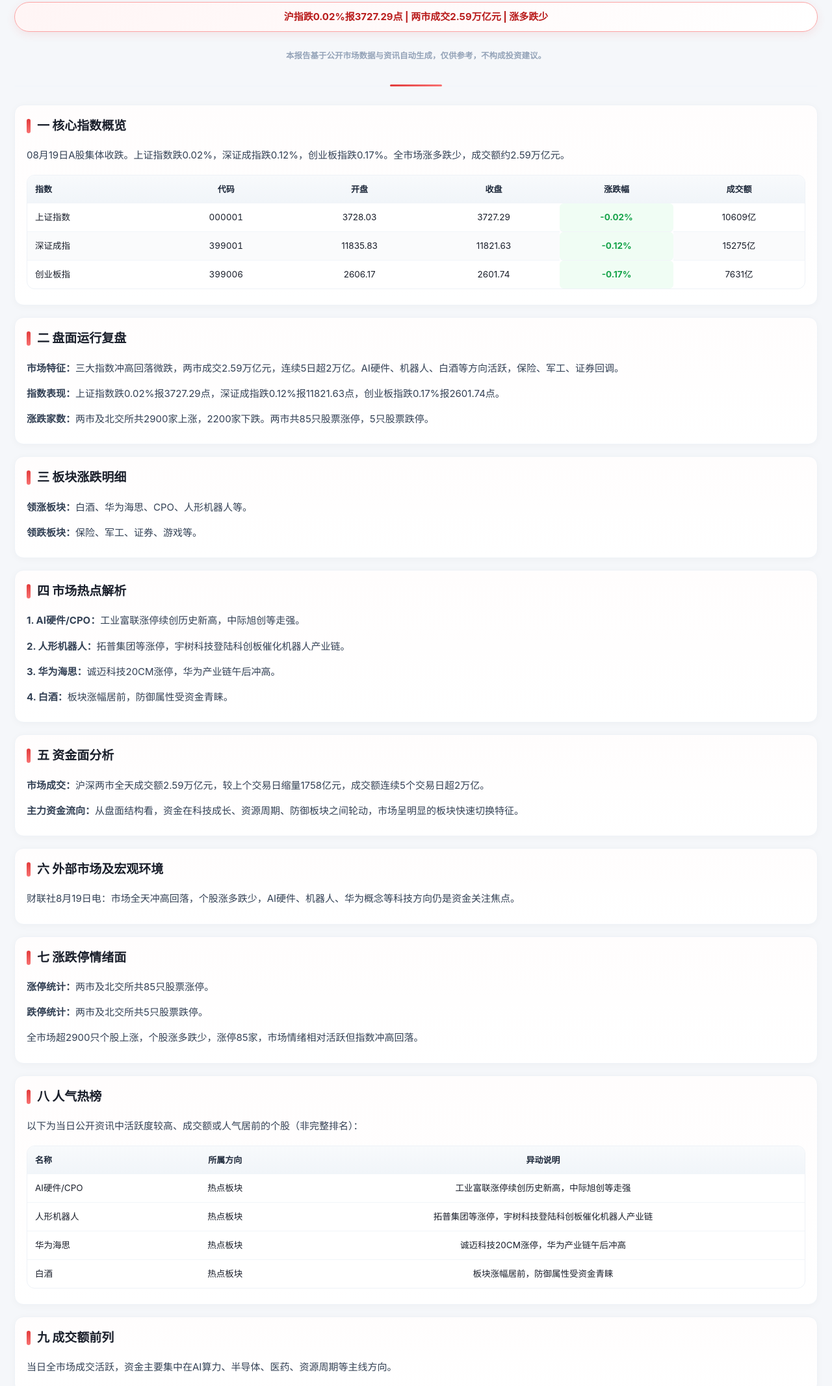
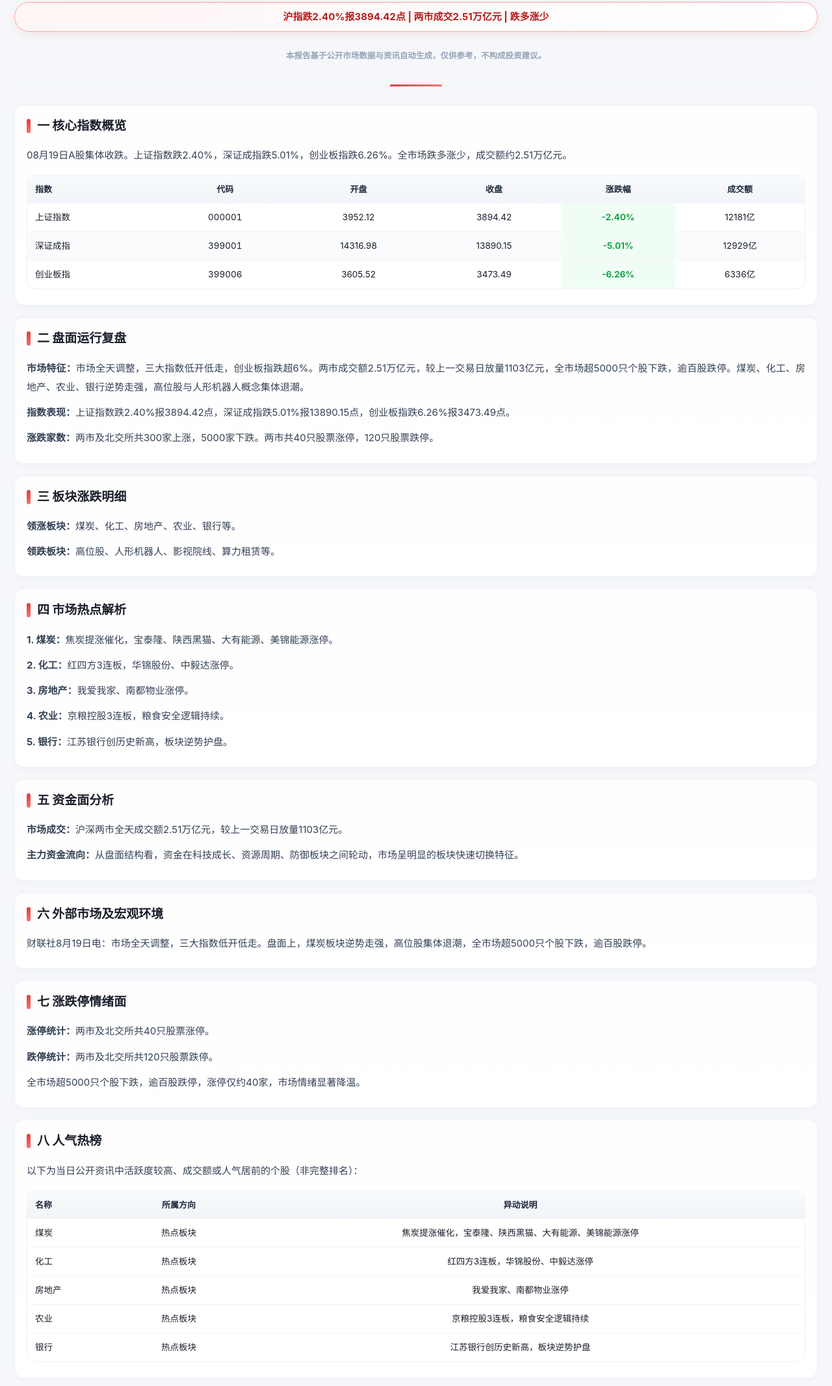
Before and after one commit to chenguanxi0/blys-site, a plain HTML site: page assets/reviews/2026-08-19.html in a window 1280 px wide. Shown: the part 118-2251 px from the top of the page at 65% size. Drawn offline with Linux system fonts and the light colour scheme.

Commit message:
fix(review): 修正2026-08-19复盘数据为真实收盘行情

```diff
--- a/assets/reviews/2026-08-19.html
+++ b/assets/reviews/2026-08-19.html
@@ -9,52 +9,53 @@
 <article class="rpt" id="rptRoot">
 <div class="rpt-cover">
 <p class="rpt-cover-line">2026-08-19  星期三</p>
-<p class="rpt-cover-line">沪指跌0.02%报3727.29点 | 两市成交2.59万亿元 | 涨多跌少</p>
+<p class="rpt-cover-line">沪指跌2.40%报3894.42点 | 两市成交2.51万亿元 | 跌多涨少</p>
 <p class="rpt-cover-line">本报告基于公开市场数据与资讯自动生成，仅供参考，不构成投资建议。</p>
 </div>
 
 <section class="rpt-chapter"><h2 class="rpt-h2">一  核心指数概览</h2>
-<p>08月19日A股集体收跌。上证指数跌0.02%，深证成指跌0.12%，创业板指跌0.17%。全市场涨多跌少，成交额约2.59万亿元。</p>
+<p>08月19日A股集体收跌。上证指数跌2.40%，深证成指跌5.01%，创业板指跌6.26%。全市场跌多涨少，成交额约2.51万亿元。</p>
 <div class="rpt-tbl-wrap"><table class="rpt-tbl"><thead><tr>
 <th>指数</th><th>代码</th><th>开盘</th><th>收盘</th><th>涨跌幅</th><th>成交额</th>
 </tr></thead><tbody>
-<tr><td>上证指数</td><td>000001</td><td>3728.03</td><td>3727.29</td><td style="color:#009900;font-weight:600">-0.02%</td><td>10609亿</td></tr>
-<tr class="alt"><td>深证成指</td><td>399001</td><td>11835.83</td><td>11821.63</td><td style="color:#009900;font-weight:600">-0.12%</td><td>15275亿</td></tr>
-<tr><td>创业板指</td><td>399006</td><td>2606.17</td><td>2601.74</td><td style="color:#009900;font-weight:600">-0.17%</td><td>7631亿</td></tr>
+<tr><td>上证指数</td><td>000001</td><td>3952.12</td><td>3894.42</td><td style="color:#009900;font-weight:600">-2.40%</td><td>12181亿</td></tr>
+<tr class="alt"><td>深证成指</td><td>399001</td><td>14316.98</td><td>13890.15</td><td style="color:#009900;font-weight:600">-5.01%</td><td>12929亿</td></tr>
+<tr><td>创业板指</td><td>399006</td><td>3605.52</td><td>3473.49</td><td style="color:#009900;font-weight:600">-6.26%</td><td>6336亿</td></tr>
 </tbody></table></div>
 </section>
 
 <section class="rpt-chapter"><h2 class="rpt-h2">二  盘面运行复盘</h2>
-<p><b>市场特征：</b>三大指数冲高回落微跌，两市成交2.59万亿元，连续5日超2万亿。AI硬件、机器人、白酒等方向活跃，保险、军工、证券回调。</p>
-<p><b>指数表现：</b>上证指数跌0.02%报3727.29点，深证成指跌0.12%报11821.63点，创业板指跌0.17%报2601.74点。</p>
-<p><b>涨跌家数：</b>两市及北交所共2900家上涨，2200家下跌。两市共85只股票涨停，5只股票跌停。</p>
+<p><b>市场特征：</b>市场全天调整，三大指数低开低走，创业板指跌超6%。两市成交额2.51万亿元，较上一交易日放量1103亿元，全市场超5000只个股下跌，逾百股跌停。煤炭、化工、房地产、农业、银行逆势走强，高位股与人形机器人概念集体退潮。</p>
+<p><b>指数表现：</b>上证指数跌2.40%报3894.42点，深证成指跌5.01%报13890.15点，创业板指跌6.26%报3473.49点。</p>
+<p><b>涨跌家数：</b>两市及北交所共300家上涨，5000家下跌。两市共40只股票涨停，120只股票跌停。</p>
 </section>
 
 <section class="rpt-chapter"><h2 class="rpt-h2">三  板块涨跌明细</h2>
-<p><b>领涨板块：</b>白酒、华为海思、CPO、人形机器人等。</p>
-<p><b>领跌板块：</b>保险、军工、证券、游戏等。</p>
+<p><b>领涨板块：</b>煤炭、化工、房地产、农业、银行等。</p>
+<p><b>领跌板块：</b>高位股、人形机器人、影视院线、算力租赁等。</p>
 </section>
 
 <section class="rpt-chapter"><h2 class="rpt-h2">四  市场热点解析</h2>
-<p><b>1. AI硬件/CPO：</b>工业富联涨停续创历史新高，中际旭创等走强。</p>
-<p><b>2. 人形机器人：</b>拓普集团等涨停，宇树科技登陆科创板催化机器人产业链。</p>
-<p><b>3. 华为海思：</b>诚迈科技20CM涨停，华为产业链午后冲高。</p>
-<p><b>4. 白酒：</b>板块涨幅居前，防御属性受资金青睐。</p>
+<p><b>1. 煤炭：</b>焦炭提涨催化，宝泰隆、陕西黑猫、大有能源、美锦能源涨停。</p>
+<p><b>2. 化工：</b>红四方3连板，华锦股份、中毅达涨停。</p>
+<p><b>3. 房地产：</b>我爱我家、南都物业涨停。</p>
+<p><b>4. 农业：</b>京粮控股3连板，粮食安全逻辑持续。</p>
+<p><b>5. 银行：</b>江苏银行创历史新高，板块逆势护盘。</p>
 </section>
 
 <section class="rpt-chapter"><h2 class="rpt-h2">五  资金面分析</h2>
-<p><b>市场成交：</b>沪深两市全天成交额2.59万亿元，较上个交易日缩量1758亿元，成交额连续5个交易日超2万亿。</p>
+<p><b>市场成交：</b>沪深两市全天成交额2.51万亿元，较上一交易日放量1103亿元。</p>
 <p><b>主力资金流向：</b>从盘面结构看，资金在科技成长、资源周期、防御板块之间轮动，市场呈明显的板块快速切换特征。</p>
 </section>
 
 <section class="rpt-chapter"><h2 class="rpt-h2">六  外部市场及宏观环境</h2>
-<p>财联社8月19日电：市场全天冲高回落，个股涨多跌少，AI硬件、机器人、华为概念等科技方向仍是资金关注焦点。</p>
+<p>财联社8月19日电：市场全天调整，三大指数低开低走。盘面上，煤炭板块逆势走强，高位股集体退潮，全市场超5000只个股下跌，逾百股跌停。</p>
 </section>
 
 <section class="rpt-chapter"><h2 class="rpt-h2">七  涨跌停情绪面</h2>
-<p><b>涨停统计：</b>两市及北交所共85只股票涨停。</p>
-<p><b>跌停统计：</b>两市及北交所共5只股票跌停。</p>
-<p>全市场超2900只个股上涨，个股涨多跌少，涨停85家，市场情绪相对活跃但指数冲高回落。</p>
+<p><b>涨停统计：</b>两市及北交所共40只股票涨停。</p>
+<p><b>跌停统计：</b>两市及北交所共120只股票跌停。</p>
+<p>全市场超5000只个股下跌，逾百股跌停，涨停仅约40家，市场情绪显著降温。</p>
 </section>
 
 <section class="rpt-chapter"><h2 class="rpt-h2">八  人气热榜</h2>
@@ -62,10 +63,11 @@
 <div class="rpt-tbl-wrap"><table class="rpt-tbl"><thead><tr>
 <th>名称</th><th>所属方向</th><th>异动说明</th>
 </tr></thead><tbody>
-<tr><td>AI硬件/CPO</td><td>热点板块</td><td>工业富联涨停续创历史新高，中际旭创等走强</td></tr>
-<tr><td>人形机器人</td><td>热点板块</td><td>拓普集团等涨停，宇树科技登陆科创板催化机器人产业链</td></tr>
-<tr><td>华为海思</td><td>热点板块</td><td>诚迈科技20CM涨停，华为产业链午后冲高</td></tr>
-<tr><td>白酒</td><td>热点板块</td><td>板块涨幅居前，防御属性受资金青睐</td></tr>
+<tr><td>煤炭</td><td>热点板块</td><td>焦炭提涨催化，宝泰隆、陕西黑猫、大有能源、美锦能源涨停</td></tr>
+<tr><td>化工</td><td>热点板块</td><td>红四方3连板，华锦股份、中毅达涨停</td></tr>
+<tr><td>房地产</td><td>热点板块</td><td>我爱我家、南都物业涨停</td></tr>
+<tr><td>农业</td><td>热点板块</td><td>京粮控股3连板，粮食安全逻辑持续</td></tr>
+<tr><td>银行</td><td>热点板块</td><td>江苏银行创历史新高，板块逆势护盘</td></tr>
 </tbody></table></div>
 </section>
 
@@ -87,9 +89,9 @@
 </section>
 
 <section class="rpt-chapter"><h2 class="rpt-h2">十三  明日关注要点</h2>
-<p>1. <b>AI硬件/CPO持续强势后的分化风险</b></p>
-<p>2. <b>人形机器人及华为产业链能否继续发酵</b></p>
-<p>3. <b>保险、军工等权重回调是否拖累指数</b></p>
+<p>1. <b>创业板指超跌后能否企稳</b></p>
+<p>2. <b>高位股退潮后资金转向低位防御板块</b></p>
+<p>3. <b>成交额维持2万亿以上但指数大幅调整，警惕系统性回调风险</b></p>
 </section>
 <section class="rpt-chapter"><h2 class="rpt-h2">十四  免责声明</h2>
 <p>本报告基于公开市场数据和新闻资讯自动生成，所有数据来源于公开信息，仅供参考学习，不构成任何投资建议。</p>
```
Also changed, not shown: 1 other file.
